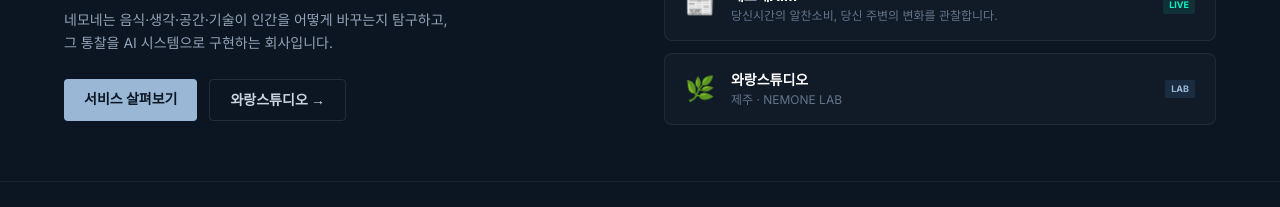
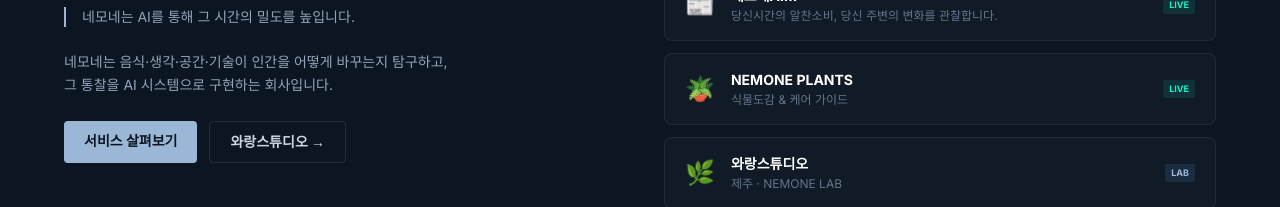
Before and after one commit to nemonecoltd/nemone-home, a Next.js app: page / in a window 1280 px wide. Shown: the part 303-510 px from the top of the page. Built offline with nearby package versions, Linux system fonts and the light colour scheme; no server answers.

Commit message:
feat: 상단 서비스 리스트에 NEMONE PLANTS 추가

```diff
--- a/components/Hero.tsx
+++ b/components/Hero.tsx
@@ -22,6 +22,14 @@
     badge: 'LIVE',
     badgeClass: 'bg-accent2/10 text-accent2',
     href: 'https://nemoneai.com',
+  },
+  {
+    icon: '🪴',
+    name: 'NEMONE PLANTS',
+    desc: '식물도감 & 케어 가이드',
+    badge: 'LIVE',
+    badgeClass: 'bg-accent2/10 text-accent2',
+    href: 'https://plants.nemoneai.com',
   },
   {
     icon: '🌿',
```
